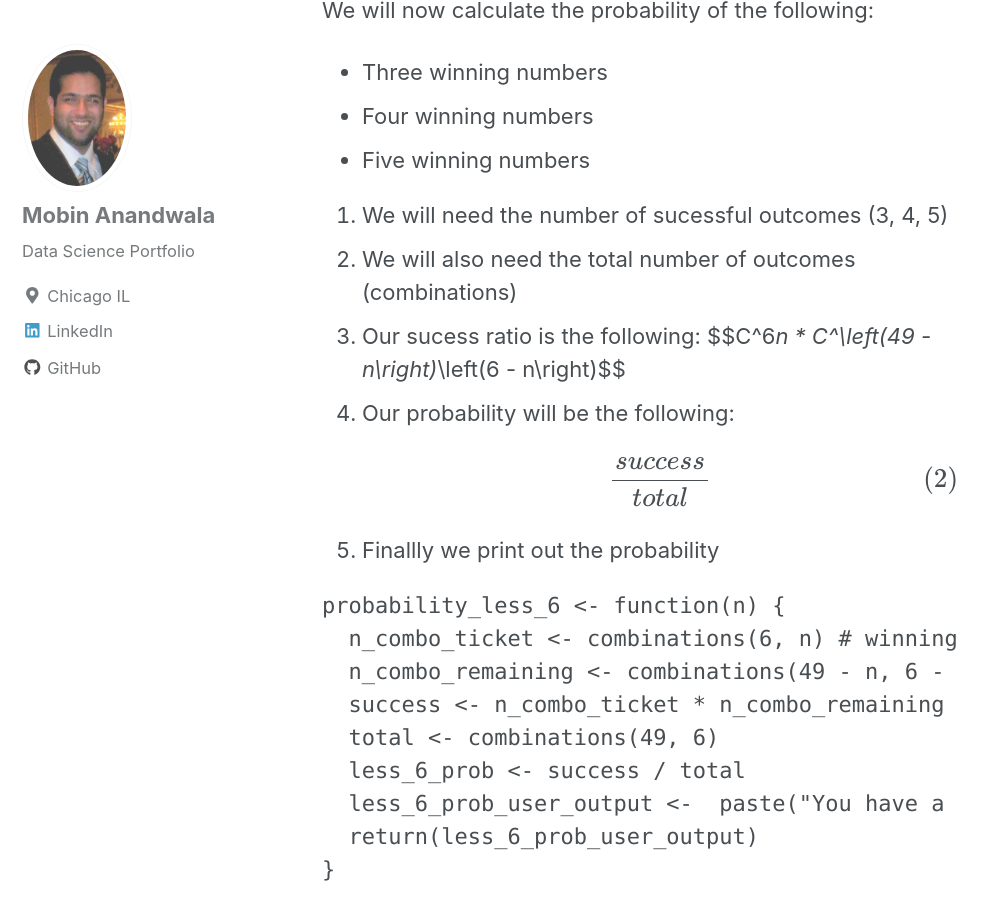
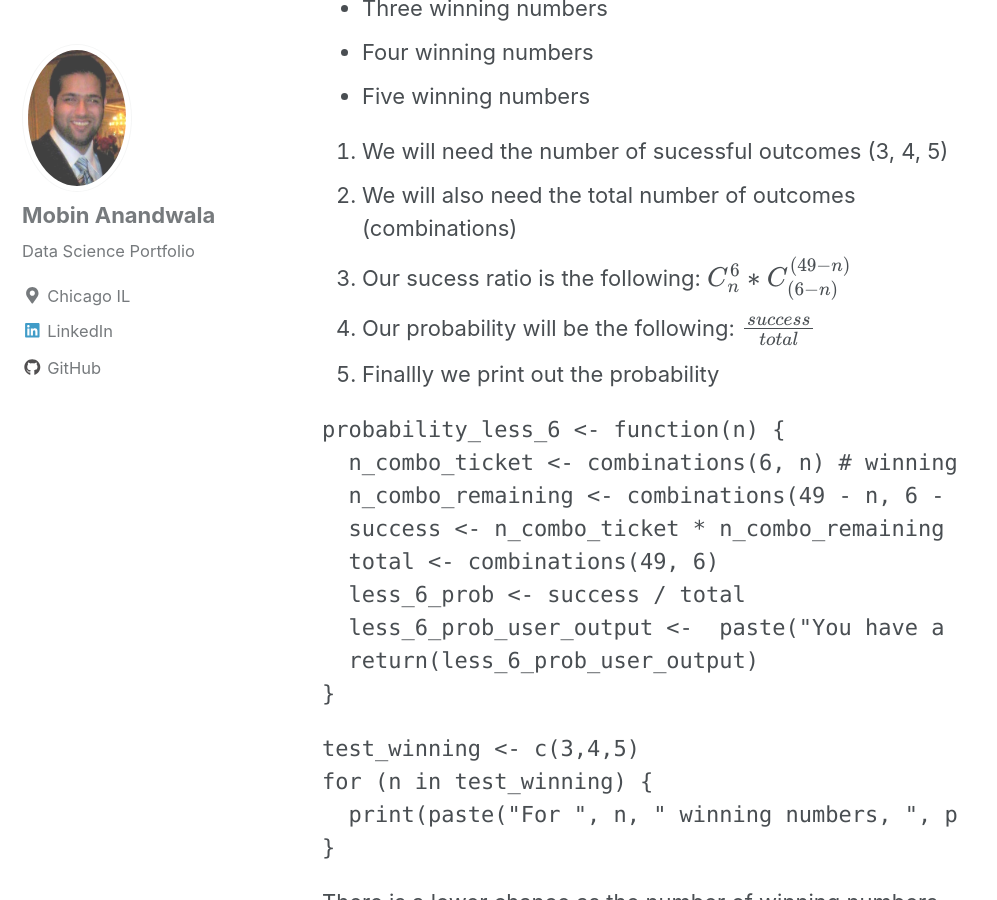
Before and after one commit to manandwa/manandwa.github.io, a Jekyll site: the page built from _posts/2020-06-26-Mobile-App-Lottery-Addiction.md, in a window 1280 px wide and 900 px high, scrolled down 6527 px. Shown: the whole window, without its empty margins (0-997 px from the left). Built offline with Jekyll 4.4.1, drawn with Linux system fonts in a browser that asks for light colours; nearby versions of some CDN libraries; formulas are drawn with MathJax 3.

````diff
--- a/_posts/2020-06-26-Mobile-App-Lottery-Addiction.md
+++ b/_posts/2020-06-26-Mobile-App-Lottery-Addiction.md
@@ -20,7 +20,7 @@ We will need two functions the factorial and combination functions
 
 formula for factorial function is $$ n! = n * (n - 1) * (n - 2) * \dots * 2 * 1 $$
 
-formula for combination function is $$C^n_k = \binom{n}{k}= \frac{n!}{k!(n - k)!}$$
+formula for combination function is $$ C^n_k = \binom{n}{k}= \frac{n!}{k!(n - k)!} $$
 
 for factorial by definition when $$ n = 0 $$ or $$ n = 1 $$ it is $$ 1 $$
 
@@ -46,9 +46,9 @@ We will create a function that will take an input of six different numbers (a si
 It will calculate the probability of winning the big prize and output it in a user readable format
 
 Theory
-\$$Total = \frac{49!}{6!*(49 - 6)!} = \frac{49!}{6!43!}$$
+$$ Total = \frac{49!}{6!*(49 - 6)!} = \frac{49!}{6!43!} $$
 
-\$$P(Win) = \frac{1}{Total}$$
+$$ P(Win) = \frac{1}{Total} $$
 
 Total is the total number of combinations that we can get using 6 different numbers out of 49 numbers
 
@@ -183,8 +183,8 @@ We will now calculate the probability of the following:
 
 1. We will need the number of sucessful outcomes (3, 4, 5)
 2. We will also need the total number of outcomes (combinations)
-3. Our sucess ratio is the following: \$$C^6_n * C^\left(49 - n\right)_\left(6 - n\right)$$
-3. Our probability will be the following: \$$\frac{success}{total}$$
+3. Our sucess ratio is the following: $$ C^6_n * C^\left(49 - n\right)_\left(6 - n\right) $$
+3. Our probability will be the following: $$ \frac{success}{total} $$
 4. Finallly we print out the probability
 
 ```{r}
````
